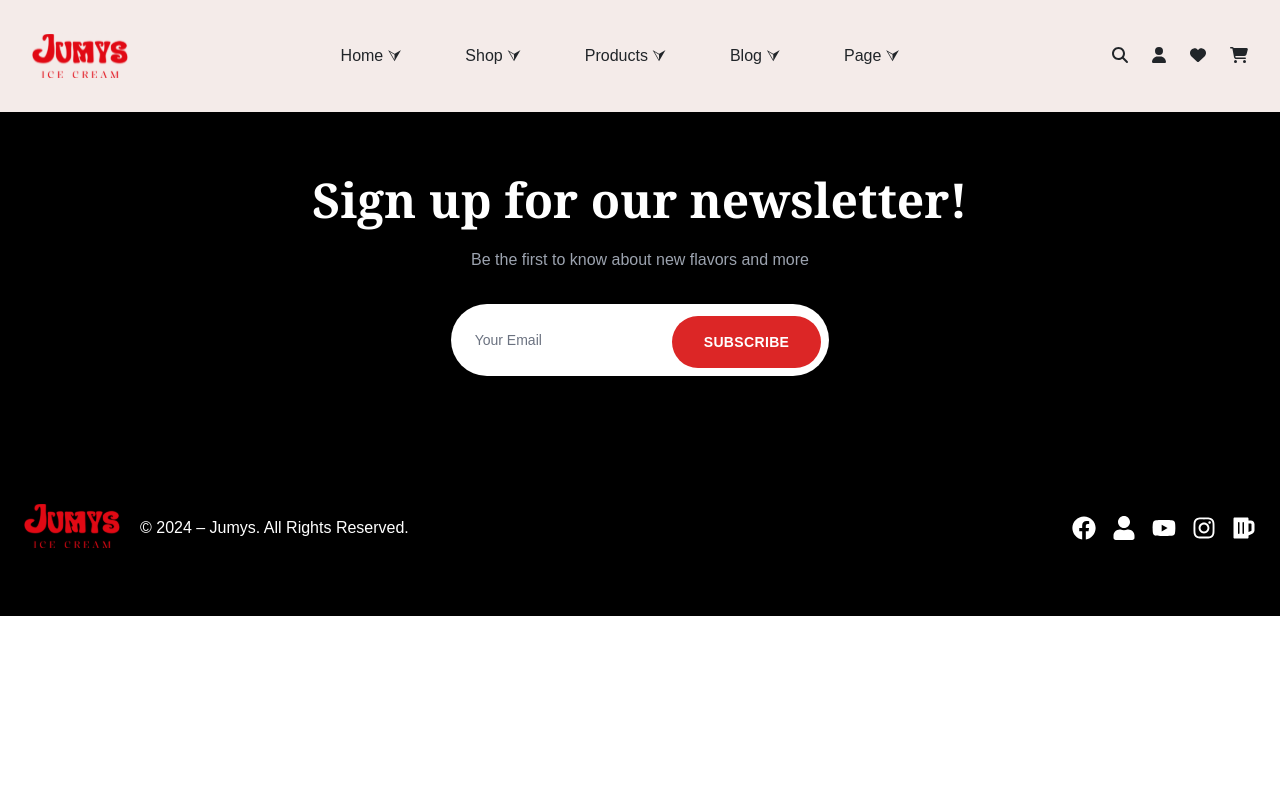
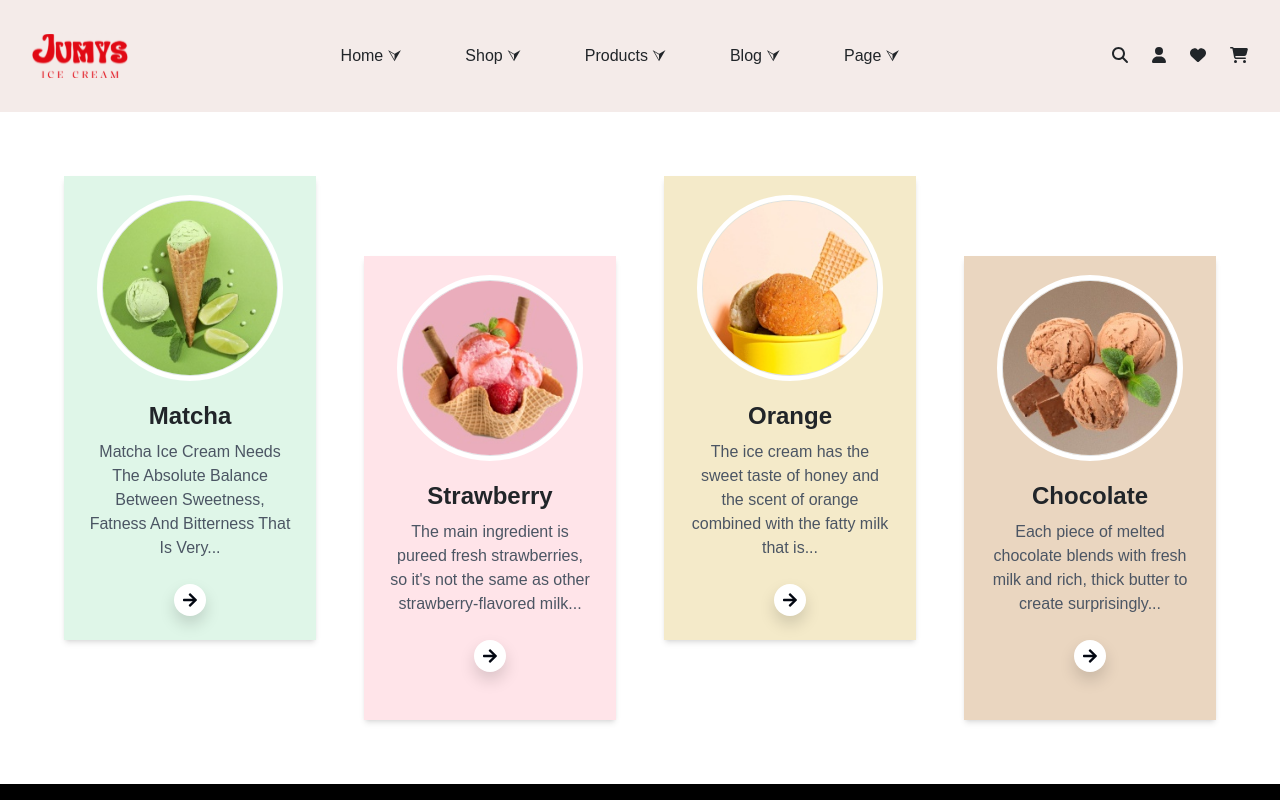
Before and after one commit to vijaydankhara/Ice-Cream, a React (Vite) app: page / in a window 1280 px wide. Shown: the top 800 px of the page. Built offline with nearby package versions, Linux system fonts and the light colour scheme.

Commit message:
01-08-2024

```diff
--- a/package.json
+++ b/package.json
@@ -25,6 +25,7 @@
     "react-icons": "^5.2.1",
     "react-medium-image-zoom": "^5.2.8",
     "react-router-dom": "^6.25.1",
+    "react-social-icons": "^6.17.0",
     "styled-components": "^6.1.12"
   },
   "devDependencies": {
--- /dev/null
+++ b/src/Components/HomeCards.jsx
@@ -0,0 +1,110 @@
+import React from "react";
+import { FaArrowRight } from "react-icons/fa";
+import asset41 from "../assets/asset41.jpeg";
+import asset42 from "../assets/asset42.jpeg";
+import asset43 from "../assets/asset43.jpeg";
+import asset44 from "../assets/asset44.jpeg";
+
+const IceCreamCard = () => {
+  return (
+    <div className="grid grid-cols-4 gap-5 m-16">
+      {/* 1st card */}
+      <div className="bg-[#dff6e8] mb-20 shadow-md p-6 text-center max-w-xs mx-auto">
+        <div
+          className="w-44 h-44 border   mx-auto rounded-full overflow-hidden mb-4 font-Kalnia"
+          style={{ outline: "5px solid white" }}
+        >
+          <img
+            src={asset41}
+            alt="Matcha Ice Cream"
+            className="w-full h-full  homeIcecreem"
+          />
+        </div>
+        <h3 className="font-heading text-2xl font-bold mb-2">Matcha</h3>
+        <p className="text-gray-600 mb-4">
+          Matcha Ice Cream Needs The Absolute Balance Between Sweetness, Fatness
+          And Bitterness That Is Very...
+        </p>
+        <div className="flex justify-center">
+          <button className=" bg-[#ffffff] hover:bg-[#ff0000] rounded-full p-2 shadow text-gray-950 hover:text-gray-100 transition">
+            <FaArrowRight/>
+          </button>
+        </div>
+      </div>
+
+      {/* 2nd card */}
+      <div className="bg-[#ffe4e9] mt-20  shadow-md p-6 text-center max-w-xs mx-auto">
+        <div
+          className="w-44 h-44 border   mx-auto rounded-full overflow-hidden mb-4 font-Kalnia"
+          style={{ outline: "5px solid white" }}
+        >
+          <img
+            src={asset42}
+            alt="Matcha Ice Cream"
+            className="w-full h-full  homeIcecreem"
+          />
+        </div>
+        <h3 className="font-heading text-2xl font-bold mb-2">Strawberry</h3>
+        <p className="text-gray-600 mb-4">
+          The main ingredient is pureed fresh strawberries, so it's not the same
+          as other strawberry-flavored milk...
+        </p>
+        <div className="flex justify-center">
+        <button className=" bg-[#ffffff] hover:bg-[#ff0000] rounded-full p-2 shadow text-gray-950 hover:text-gray-100 transition">
+            <FaArrowRight/>
+          </button>
+        </div>
+      </div>
+
+      {/* 3rd card */}
+      <div className="bg-[#f4eac9] mb-20 shadow-md p-6 text-center max-w-xs mx-auto">
+        <div
+          className="w-44 h-44 border   mx-auto rounded-full overflow-hidden mb-4 font-Kalnia"
+          style={{ outline: "5px solid white" }}
+        >
+          <img
+            src={asset43}
+            alt="Matcha Ice Cream"
+            className="w-full h-full  homeIcecreem text-gray-950"
+          />
+        </div>
+        <h3 className="font-heading text-2xl  font-bold mb-2">Orange</h3>
+        <p className="text-gray-600 mb-4">
+          The ice cream has the sweet taste of honey and the scent of orange
+          combined with the fatty milk that is...
+        </p>
+        <div className="flex justify-center">
+        <button className=" bg-[#ffffff] hover:bg-[#ff0000] rounded-full p-2 shadow text-gray-950 hover:text-gray-100 transition">
+            <FaArrowRight/>
+          </button>
+        </div>
+      </div>
+
+      {/* 4th card */}
+      <div className="bg-[#ead6c0] mt-20 shadow-md p-6 text-center max-w-xs mx-auto">
+        <div
+          className="w-44 h-44 border   mx-auto rounded-full overflow-hidden mb-4 font-Kalnia"
+          style={{ outline: "5px solid white" }}
+        >
+          <img
+            src={asset44}
+            alt="Matcha Ice Cream"
+            className="w-full h-full  homeIcecreem"
+          />
+        </div>
+        <h3 className="font-heading text-2xl font-bold mb-2">Chocolate</h3>
+        <p className="text-gray-600 mb-4">
+          Each piece of melted chocolate blends with fresh milk and rich, thick
+          butter to create surprisingly...
+        </p>
+        <div className="flex justify-center">
+        <button className=" bg-[#ffffff] hover:bg-[#ff0000] rounded-full p-2 shadow text-gray-950 hover:text-gray-100 transition">
+            <FaArrowRight/>
+          </button>
+        </div>
+      </div>
+    </div>
+  );
+};
+
+export default IceCreamCard;
--- a/src/Components/Navbar.jsx
+++ b/src/Components/Navbar.jsx
@@ -15,7 +15,7 @@ const Navbar = () => {
 
   return (
     <>
-      <div className="bg-[#f4ebe9] w-full h-28 flex justify-around items-center ">
+      <div className="bg-[#f4ebe9] w-full h-28 flex justify-around items-center">
         <div className="container">
           <div className="flex items-center justify-between ml-5">
 
--- a/src/Pages/Home.jsx
+++ b/src/Pages/Home.jsx
@@ -3,16 +3,18 @@ import ProductItem from '../Components/Card';
 import Footer from '../Components/Footer'
 import SignIn from './SignIn';
 import SignUp from './SingUp';
+import IceCreamCard from '../Components/HomeCards';
 
 
 function Home() {
   return (
     <div>
       {/* <ProductItem/> */}
-      <Footer/>
       {/* <SignIn/> */}
       {/* <SignUp/> */}
+      <IceCreamCard/>
 
+      <Footer/>
     </div>
   )
 }
--- a/src/index.css
+++ b/src/index.css
@@ -240,3 +240,12 @@ body, html {
 
 
 /* footer-2 service menu css End*/
+
+.homeIcecreem{
+  object-fit:cover;
+  outline: 5px solid white;
+  transition: 1s ease;
+}
+.homeIcecreem:hover{
+  transform: scale(1.1);
+}
--- a/src/index.html
+++ b/src/index.html
@@ -65,6 +65,12 @@
             color: rgba(255, 0, 0, 0.1); /* Light red number */
         }
     </style>
+    <link href="https://example.com/path-to-kalnia-font.css" rel="stylesheet">
+
+    <link rel="preconnect" href="https://fonts.googleapis.com">
+<link rel="preconnect" href="https://fonts.gstatic.com" crossorigin>
+<link href="https://fonts.googleapis.com/css2?family=Kalnia:wght@100..700&display=swap" rel="stylesheet">
+
 </head>
 <body>
     <div class="background">
--- a/tailwind.config.js
+++ b/tailwind.config.js
@@ -8,8 +8,11 @@ export default {
     extend: {
       fontFamily: {
         'sana-seriDm': ['"DM Sans", sans-serif'],
+          'Kalnia': ['"Kalnia", serif'],
 
-      }
+
+      },
+
     },
 
   },
```
Also changed, not shown: src/Components/ProductCard.jsx (+136 -45 lines), 1 other file (tests, documents, lock files or other folders).
